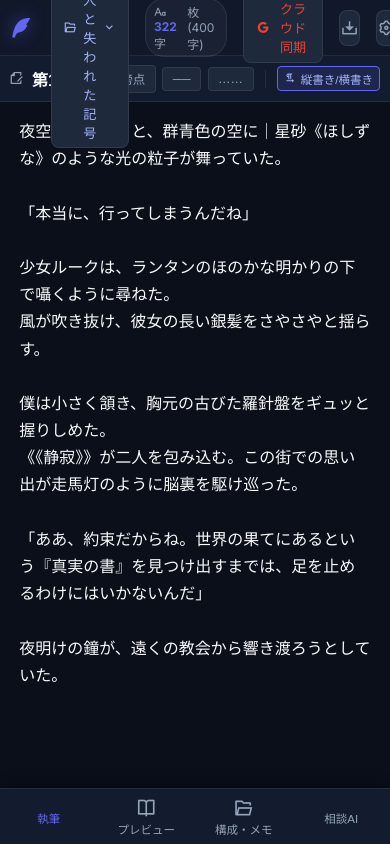
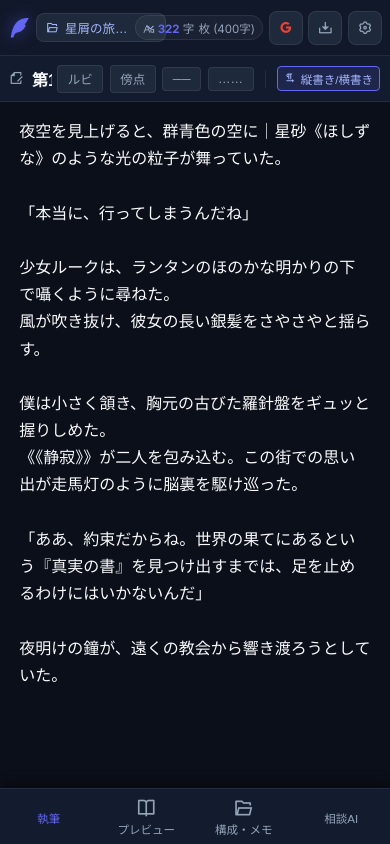
Before and after one commit to yhazamatab-blip/writing-studio, a plain HTML site: page index.html in a window 390 px wide. Drawn offline with nearby package versions, Linux system fonts and the light colour scheme.

Commit message:
Fix: optimize mobile header layout and prevent project button compression

```diff
--- a/app.js
+++ b/app.js
@@ -143,6 +143,17 @@ function getCurrentChapter() {
   return proj.chapters.find(c => c.id === proj.activeChapterId) || proj.chapters[0];
 }
 
+// Update Project Selector Label
+function updateProjectSelectorLabel() {
+  if (!elements.projectSelectorLabel) return;
+  const proj = getCurrentProject();
+  const isMobile = window.innerWidth <= 768;
+  const maxLen = isMobile ? 8 : 12;
+  elements.projectSelectorLabel.textContent = proj.title.length > maxLen
+    ? proj.title.substring(0, maxLen - 1) + "…"
+    : proj.title;
+}
+
 // Initialize App
 function init() {
   loadFromStorage();
@@ -225,11 +236,7 @@ function renderAll() {
 
   // Update Header Project Titles
   elements.projectTitleInput.value = proj.title;
-  if (elements.projectSelectorLabel) {
-    elements.projectSelectorLabel.textContent = proj.title.length > 12
-      ? proj.title.substring(0, 11) + "…"
-      : proj.title;
-  }
+  updateProjectSelectorLabel();
 
   // Update Mode buttons
   document.querySelectorAll(".mode-btn").forEach(btn => {
@@ -554,11 +561,7 @@ function setupEventListeners() {
   elements.projectTitleInput.oninput = (e) => {
     const proj = getCurrentProject();
     proj.title = e.target.value;
-    if (elements.projectSelectorLabel) {
-      elements.projectSelectorLabel.textContent = proj.title.length > 12
-        ? proj.title.substring(0, 11) + "…"
-        : proj.title;
-    }
+    updateProjectSelectorLabel();
     saveState();
   };
 
--- a/index.css
+++ b/index.css
@@ -1160,10 +1160,57 @@ rt {
     font-size: 16px !important;
   }
 
-  /* Compact Header */
+  /* Compact Header for Mobile */
   .main-header {
-    padding: 0 0.6rem;
-    gap: 0.5rem;
+    padding: 0 0.5rem;
+    gap: 0.3rem;
+  }
+
+  .header-left {
+    gap: 0.4rem;
+    flex: 1;
+    min-width: 0;
+  }
+
+  .header-right {
+    gap: 0.35rem;
+    flex-shrink: 0;
+  }
+
+  .project-selector-btn {
+    max-width: 130px;
+    padding: 0.3rem 0.55rem;
+    font-size: 0.78rem;
+    white-space: nowrap;
+    overflow: hidden;
+    text-overflow: ellipsis;
+    flex-shrink: 0;
+  }
+
+  #project-selector-label {
+    overflow: hidden;
+    text-overflow: ellipsis;
+    white-space: nowrap;
+  }
+
+  .google-sync-btn {
+    width: 34px;
+    height: 34px;
+    padding: 0;
+    justify-content: center;
+    border-radius: 8px;
+    flex-shrink: 0;
+  }
+
+  #google-sync-label {
+    display: none !important;
+  }
+
+  .icon-btn {
+    width: 34px;
+    height: 34px;
+    font-size: 0.95rem;
+    flex-shrink: 0;
   }
 
   .logo-text {
@@ -1183,9 +1230,10 @@ rt {
   }
 
   .stats-summary {
-    padding: 0.25rem 0.5rem;
-    font-size: 0.75rem;
-    gap: 0.3rem;
+    padding: 0.2rem 0.45rem;
+    font-size: 0.72rem;
+    gap: 0.25rem;
+    flex-shrink: 0;
   }
 
   .stats-summary .stat-divider, .stats-summary .ri-file-text-line {
```
